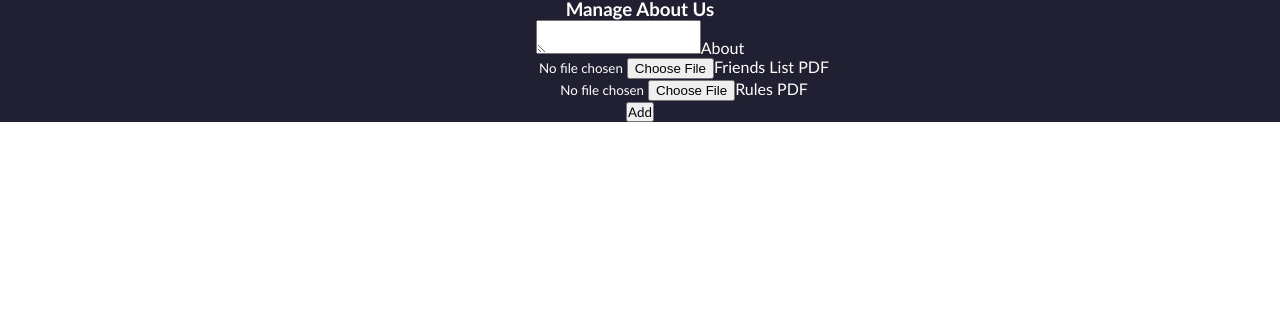
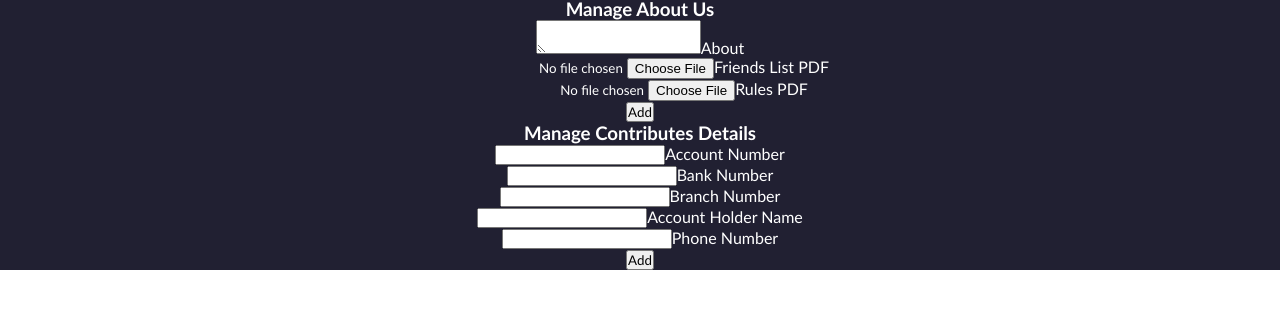
Before and after one commit to LeahKorol/SynagogueWeb, a React (Create React App) app: page /manager in a window 1280 px wide. Shown: the part 335-655 px from the top of the page. Built offline with nearby package versions, Linux system fonts and the light colour scheme; no server answers; the database is empty; what @hebcal/core would draw is missing.

Commit message:
contributesForm

```diff
--- a/src/components/Contributes/Contributes.js
+++ b/src/components/Contributes/Contributes.js
@@ -1,14 +1,32 @@
-import React from 'react';
-import './Contributes.css'
 
+import React, { useEffect, useState } from 'react';
+import { doc, getDoc } from 'firebase/firestore';
+import { db } from '../../firebase';
+import './Contributes.css';
 
-// import pictures
-import bitIcon from '../../images/bit-icon.jfif'
-import payBoxIcon from '../../images/paybox-icon.jfif'
-import qrCodeImage from '../../images/QR-payment-bit.png'
-
+import bitIcon from '../../images/bit-icon.jfif';
+import payBoxIcon from '../../images/paybox-icon.jfif';
+import qrCodeImage from '../../images/QR-payment-bit.png';
 
 function Contributes() {
+  const [contributesData, setContributesData] = useState({});
+
+  useEffect(() => {
+    const fetchContributesData = async () => {
+      try {
+        const docRef = doc(db, 'contributes', 'contributes-data');
+        const docSnap = await getDoc(docRef);
+        if (docSnap.exists()) {
+          setContributesData(docSnap.data());
+        }
+      } catch (error) {
+        console.error('Error fetching document: ', error);
+      }
+    };
+
+    fetchContributesData();
+  }, []);
+
   return (
     <main>
       <h1 className='heading-contributes'>תרומות</h1>
@@ -33,23 +51,22 @@ function Contributes() {
         <div className="bank-account">
           <h3>פרטי חשבון בנק להעברה בנקאית</h3>
           <p>
-                        מספר חשבון : 987787
+            מספר חשבון: {contributesData.accountNumber}
             <br />
-                        מספר בנק : 12 (בנק הפועלים)
+            מספר בנק: {contributesData.bankNumber} (בנק הפועלים)
             <br />
-                        מספר סניף : 231
+            מספר סניף: {contributesData.branchNumber}
             <br />
-                        שם בעל החשבון : עמותת "פאתי מזרח" ע"ר
+            שם בעל החשבון: {contributesData.accountHolderName}
           </p>
         </div>
         <div className="phone-number">
-                    <h3> מספר טלפון להעברה ב bit / paybox </h3>
-                    <p>052-6039150 - אבי מוסקוביץ'</p>
+          <h3>מספר טלפון להעברה ב-bit / paybox</h3>
+          <p>{contributesData.phoneNumber}</p>
         </div>
       </div>
     </main>
   );
 }
 
-
 export default Contributes;
--- /dev/null
+++ b/src/components/ContributesForm.js
@@ -0,0 +1,109 @@
+import React, { useState, useEffect } from 'react';
+import { collection, doc, getDoc, setDoc } from 'firebase/firestore';
+import { db } from '../firebase';
+
+function ContributesForm() {
+  const [contributesData, setContributesData] = useState({
+    accountNumber: '',
+    bankNumber: '',
+    branchNumber: '',
+    accountHolderName: '',
+    phoneNumber: ''
+  });
+
+  const [editMode, setEditMode] = useState(false);
+
+  const handleInputChange = (e) => {
+    const { name, value } = e.target;
+    setContributesData({ ...contributesData, [name]: value });
+  };
+
+  const handleSubmit = async (e) => {
+    e.preventDefault();
+    try {
+      const docRef = doc(db, 'contributes', 'contributes-data');
+      await setDoc(docRef, contributesData);
+      setEditMode(true);
+    } catch (error) {
+      console.error('Error updating document: ', error);
+    }
+  };
+
+  const fetchContributesData = async () => {
+    try {
+      const docRef = doc(db, 'contributes', 'contributes-data');
+      const docSnap = await getDoc(docRef);
+      if (docSnap.exists()) {
+        setContributesData(docSnap.data());
+        setEditMode(true);
+      }
+    } catch (error) {
+      console.error('Error fetching document: ', error);
+    }
+  };
+
+  useEffect(() => {
+    fetchContributesData();
+  }, []);
+
+  return (
+    <div>
+      <h3>Manage Contributes Details</h3>
+      <form onSubmit={handleSubmit}>
+        <label>
+          Account Number
+          <input
+            type="text"
+            name="accountNumber"
+            value={contributesData.accountNumber}
+            onChange={handleInputChange}
+          />
+        </label>
+        <br />
+        <label>
+          Bank Number
+          <input
+            type="text"
+            name="bankNumber"
+            value={contributesData.bankNumber}
+            onChange={handleInputChange}
+          />
+        </label>
+        <br />
+        <label>
+          Branch Number
+          <input
+            type="text"
+            name="branchNumber"
+            value={contributesData.branchNumber}
+            onChange={handleInputChange}
+          />
+        </label>
+        <br />
+        <label>
+          Account Holder Name
+          <input
+            type="text"
+            name="accountHolderName"
+            value={contributesData.accountHolderName}
+            onChange={handleInputChange}
+          />
+        </label>
+        <br />
+        <label>
+          Phone Number
+          <input
+            type="text"
+            name="phoneNumber"
+            value={contributesData.phoneNumber}
+            onChange={handleInputChange}
+          />
+        </label>
+        <br />
+        <button type="submit">{editMode ? 'Update' : 'Add'}</button>
+      </form>
+    </div>
+  );
+}
+
+export default ContributesForm;
--- a/src/components/Manager.js
+++ b/src/components/Manager.js
@@ -5,6 +5,7 @@ import LessonsForm from './LessonsForm';
 import EventGalleryForm from './EventGalleryForm';
 import ContactForm from './ContactForm';
 import AboutForm from './AboutForm';
+import ContributesForm from './ContributesForm';
 
 function Manager() {
   return (
@@ -16,6 +17,7 @@ function Manager() {
       <EventGalleryForm />
       <ContactForm />
       <AboutForm />
+      <ContributesForm />
     </div>
   );
 }
```
Lines whose indentation alone changed are shown as unchanged.
